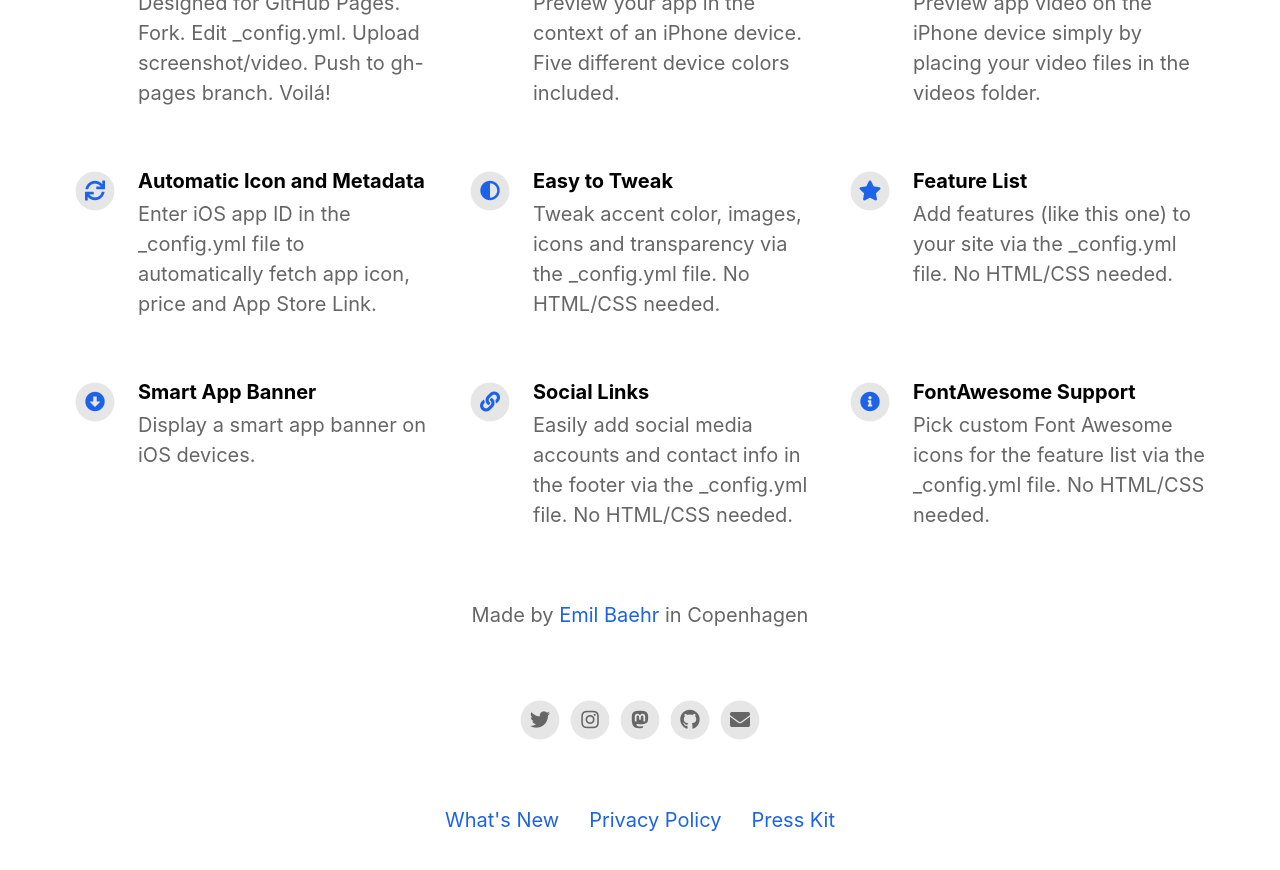
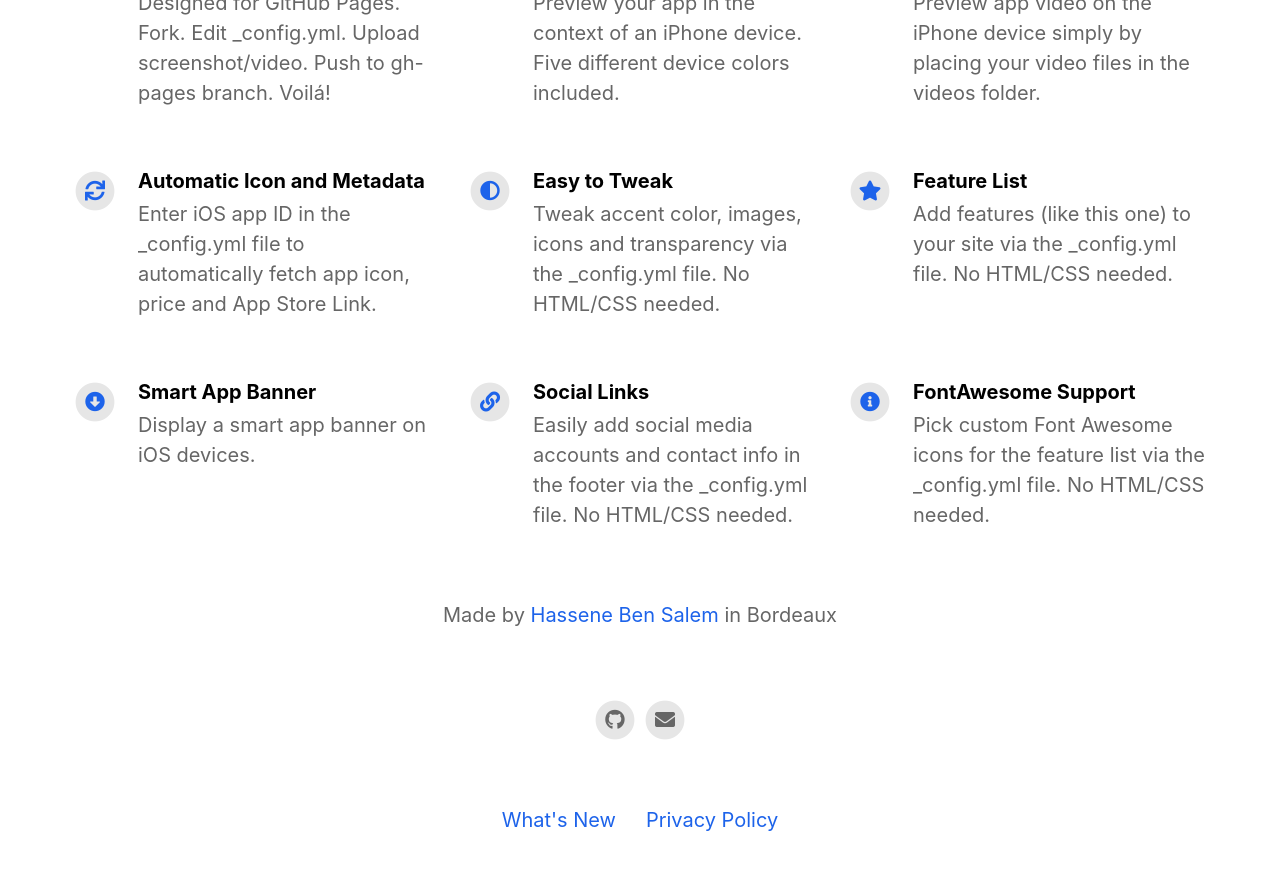
Before and after one commit to kardaj/pennybirdapp, a Jekyll site: the page built from index.html, in a window 1280 px wide and 900 px high, scrolled down 1124 px. Shown: the top 870 px of the window. Built offline with Jekyll 4.4.1, drawn with Linux system fonts in a browser that asks for light colours; nearby versions of some CDN libraries.

Commit message:
Update _config.yml

```diff
--- a/_config.yml
+++ b/_config.yml
@@ -3,11 +3,11 @@ page_title                                :
 
 # App Info
 ios_app_id                                : 1234793120                                # Required. Enter iOS app ID to automatically populate name, price and icons (e.g. 718043190).
-ios_app_country                           : us                                        # Required outside USA. Enter 2 letter country code as in https://en.wikipedia.org/wiki/ISO_3166-1_alpha-2
+ios_app_country                           : fr                                        # Required outside USA. Enter 2 letter country code as in https://en.wikipedia.org/wiki/ISO_3166-1_alpha-2
 
 appstore_link                             :                                           # Automatically populates if not set and if iOS app ID is set. Otherwise enter manually.
 playstore_link                            :                                           # Enter Google Play Store URL.
-presskit_download_link                    : https://emilbaehr.com                                          # Enter a link to downloadable file or (e.g. public Dropbox link to a .zip file).
+presskit_download_link                    :                                           # Enter a link to downloadable file or (e.g. public Dropbox link to a .zip file).
                                                                                       # Or upload your press kit file to assets and set path accordingly (e.g. "assets/your_press_kit.zip").
 
 app_icon                                  : # assets/appicon.png                      # Automatically populates if not set and if iOS app ID is set.  Otherwise enter path to icon file manually.
@@ -20,16 +20,16 @@ enable_smart_app_banner                   : true
 
 
 # Information About Yourself
-your_name                                 : Emil Baehr
-your_link                                 : https://emilbaehr.com
-your_city                                 : Copenhagen
-email_address                             : emil.baehr@gmail.com
+your_name                                 : Hassene Ben Salem
+your_link                                 : https://kardaj.com
+your_city                                 : Bordeaux
+email_address                             : pennybirdapp@gmail.com
 facebook_username                         :
-instagram_username                        : ebaehr
-twitter_username                          : ebaehr
-github_username                           : emilbaehr
+instagram_username                        :
+twitter_username                          :
+github_username                           : kardaj
 youtube_username                          :
-mastodon_link                             : https://mastodon.social/@ebaehr
+mastodon_link                             :
 
 
 
```
